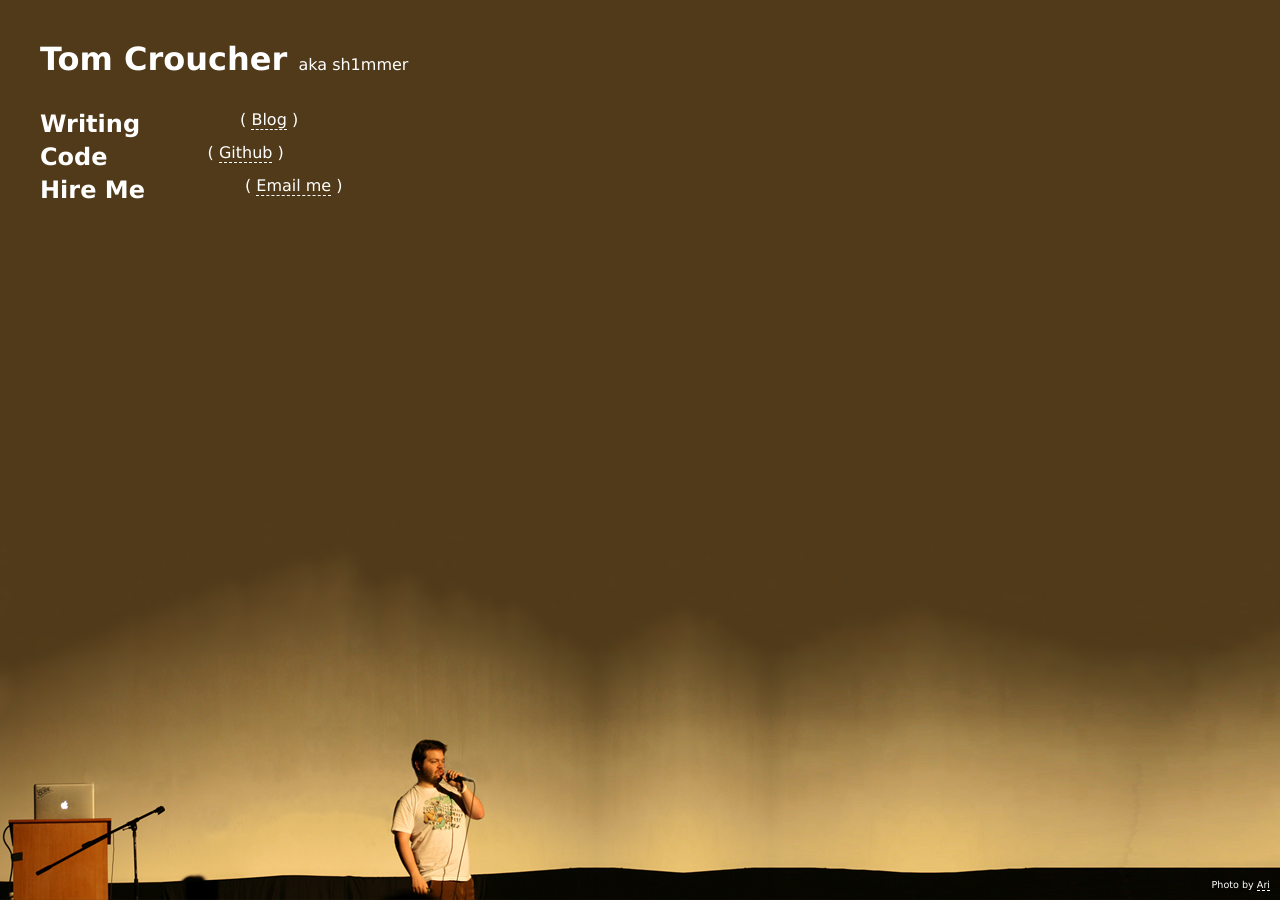
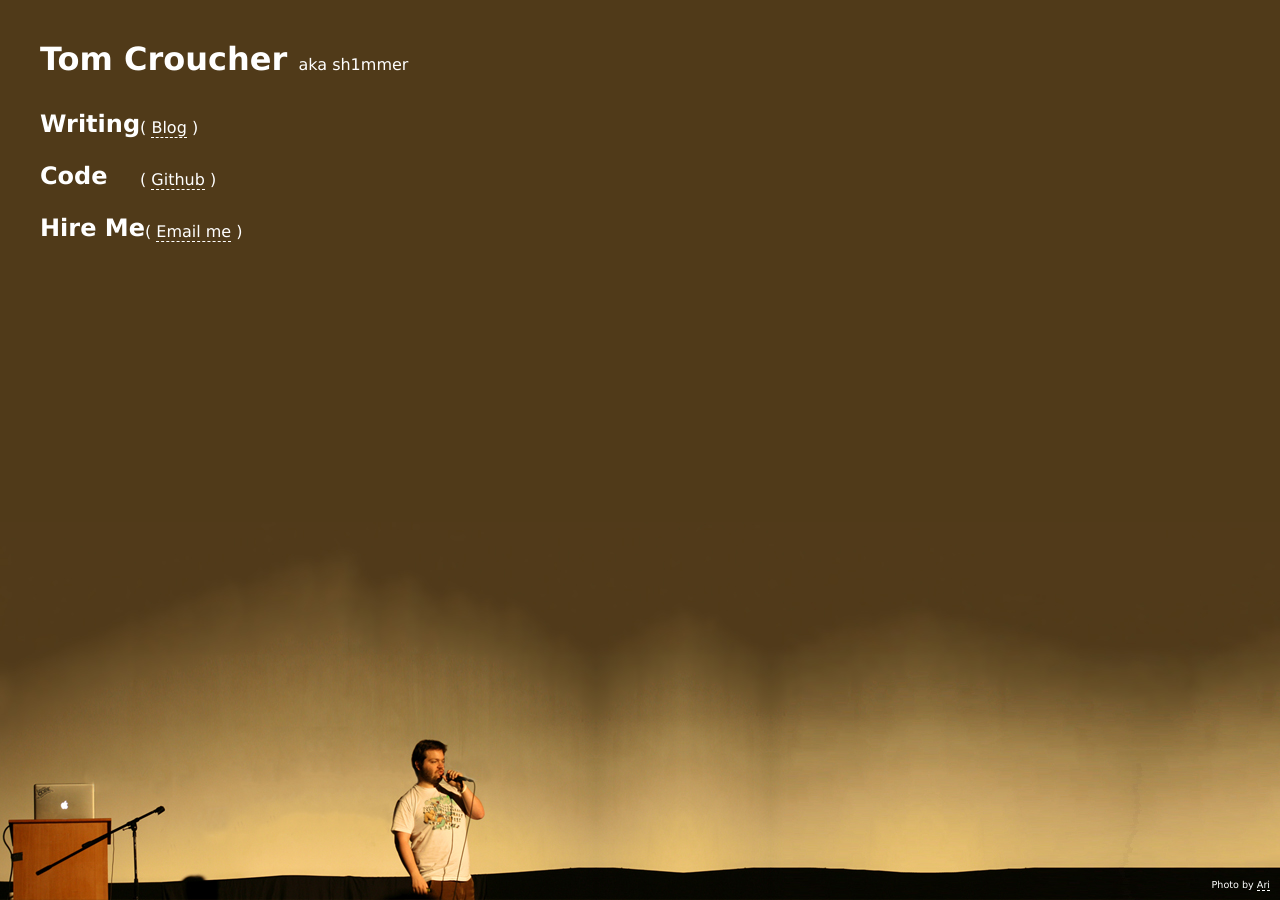
Before and after one commit to sh1mmer/sh1mmer.github.io, a Jekyll site: the page built from index.html, in a window 1280 px wide. Built offline with Jekyll 4.4.1, drawn with Linux system fonts in a browser that asks for light colours.

Commit message:
alignment fix

```diff
--- a/assets/css/style.css
+++ b/assets/css/style.css
@@ -49,10 +49,9 @@ a:hover {
 }
 
 .home-layout .section ul {
-  display: inline;
   list-style: none;
-  padding: 0;
-  margin: 0 0 0 100px;
+  padding-top: 0.5em;
+  margin: 0 0 20px 100px;
 }
 
 .home-layout .section ul::before {
```
